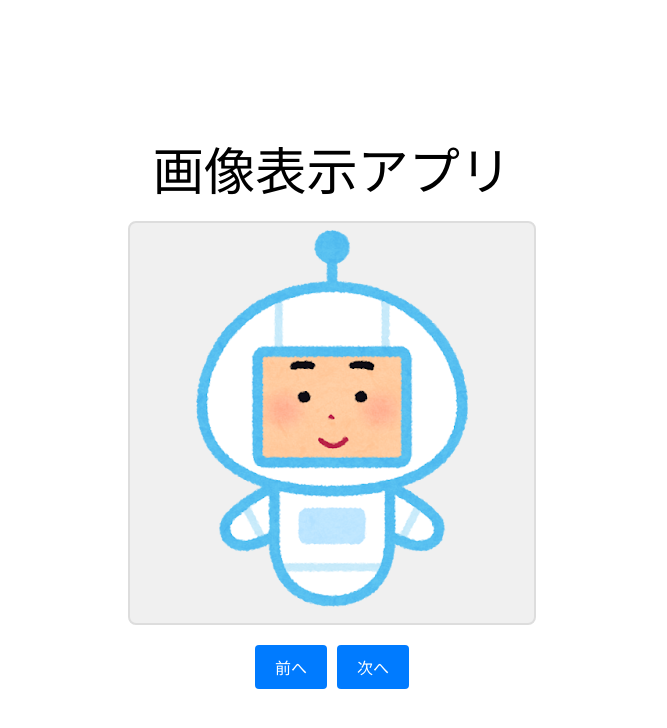
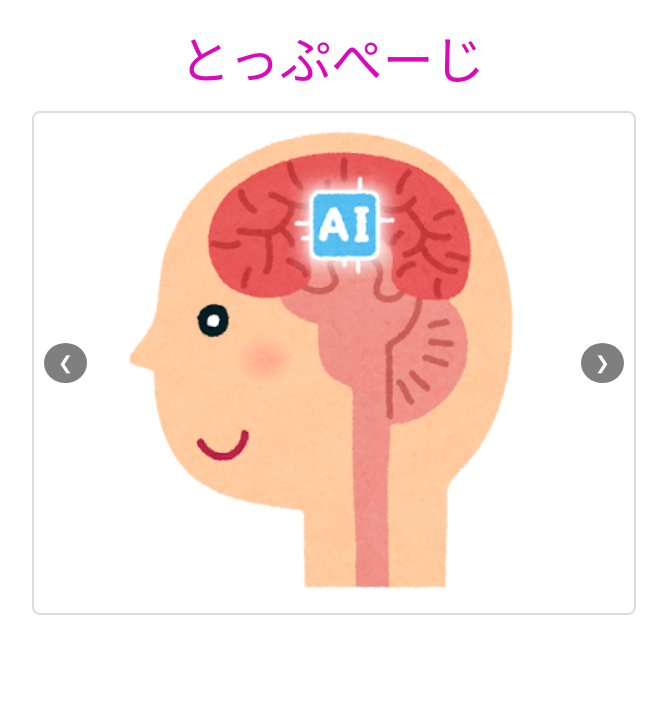
Before and after one commit to sky-ks-sky-210/my-mock-app, a React (Vite) app: page / in a window 1280 px wide. Shown: the top 728 px of the page, without its empty margins (308-975 px from the left). Built offline with nearby package versions, Linux system fonts and the light colour scheme.

Commit message:
スライダを追加

```diff
--- a/src/App.css
+++ b/src/App.css
@@ -1,61 +1,75 @@
 body {
   margin: 0;
   padding: 0;
-  background-color: white; /* 背景色を白に設定 */
+  background-color: white;
   font-family: Arial, sans-serif;
   display: flex;
-  justify-content: center; /* 水平方向中央揃え */
-  align-items: center; /* 垂直方向中央揃え */
-  min-height: 100vh; /* 画面全体を埋める */
+  justify-content: center;
+  align-items: flex-start;
+  min-height: 100vh;
   box-sizing: border-box;
 }
 
 .App {
-  display: flex;
-  flex-direction: column;
-  align-items: center;
-  justify-content: center; /* コンテンツを中央揃え */
+  text-align: center;
+  width: 100%;
+  max-width: 600px;
+  margin-top: 20px; /* 上部に余白を確保 */
 }
 
 h1 {
-  color: black; /* h1の色を黒に設定 */
-  margin-bottom: 20px; /* ヘッダーと他要素の間にスペースを確保 */
+  color: rgb(219, 8, 188);
+  margin-bottom: 20px;
+}
+
+.image-slider {
+  position: relative;
+  overflow: hidden;
+  width: 100%;
+  height: 500px;
+  border: 2px solid #ddd;
+  border-radius: 8px;
 }
 
 .image-container {
+  display: flex;
   width: 100%;
-  max-width: 600px;
-  height: 400px; /* 高さを固定 */
-  display: flex;
-  justify-content: center; /* 水平方向中央揃え */
-  align-items: center; /* 垂直方向中央揃え */
-  background-color: #f0f0f0;
-  border: 2px solid #ddd;
-  border-radius: 8px;
-  margin-bottom: 20px;
+  height: 100%;
 }
 
 .displayed-image {
-  max-width: 100%;
-  max-height: 100%; /* 画像がエリア内に収まるように調整 */
-  object-fit: contain; /* 画像をエリアに収める */
+  flex-shrink: 0;
+  width: 100%;
+  height: 100%;
+  object-fit: contain;
 }
 
-.controls {
+.slider-button {
+  position: absolute;
+  top: 50%;
+  transform: translateY(-50%);
+  background-color: rgba(0, 0, 0, 0.5); /* 半透明の背景 */
+  color: white;
+  border: none;
+  border-radius: 50%;
+  width: 40px;
+  height: 40px;
+  font-size: 18px;
   display: flex;
-  gap: 10px;
+  align-items: center;
+  justify-content: center;
+  cursor: pointer;
+  z-index: 10;
 }
 
-button {
-  padding: 10px 20px;
-  background-color: #007bff;
-  color: white;
-  border: none;
-  border-radius: 4px;
-  cursor: pointer;
-  font-size: 16px;
+.slider-button.left {
+  left: 10px;
 }
 
-button:hover {
-  background-color: #0056b3;
+.slider-button.right {
+  right: 10px;
 }
+
+.slider-button:hover {
+  background-color: rgba(0, 0, 0, 0.7);
+}
--- a/src/App.tsx
+++ b/src/App.tsx
@@ -9,34 +9,51 @@ function App() {
   ];
 
   const [currentIndex, setCurrentIndex] = useState(0);
+  const [transition, setTransition] = useState(true); // アニメーション制御
 
   const nextImage = () => {
+    setTransition(true);
     setCurrentIndex((currentIndex + 1) % images.length);
   };
 
   const prevImage = () => {
+    setTransition(true);
     setCurrentIndex((currentIndex - 1 + images.length) % images.length);
   };
 
-  // 一定時間ごとに画像を切り替える
   useEffect(() => {
-    const interval = setInterval(nextImage, 3000); // 3秒ごとに切り替え
-    return () => clearInterval(interval); // クリーンアップ
-  }, [currentIndex]); // currentIndexを依存関係に追加
+    const interval = setInterval(() => {
+      nextImage();
+    }, 3000); // 3秒ごとに切り替え
+    return () => clearInterval(interval);
+  }, [currentIndex]);
 
   return (
     <div className="App">
-      <h1>画像表示アプリ</h1>
-      <div className="image-container">
-        <img
-          src={images[currentIndex]}
-          alt={`Image ${currentIndex + 1}`}
-          className="displayed-image"
-        />
-      </div>
-      <div className="controls">
-        <button onClick={prevImage}>前へ</button>
-        <button onClick={nextImage}>次へ</button>
+      <h1>とっぷぺーじ</h1>
+      <div className="image-slider">
+        <div
+          className={`image-container ${transition ? 'slide' : ''}`}
+          style={{
+            transform: `translateX(-${currentIndex * 100}%)`,
+            transition: transition ? 'transform 0.5s ease-in-out' : 'none',
+          }}
+        >
+          {images.map((image, index) => (
+            <img
+              key={index}
+              src={image}
+              alt={`Image ${index + 1}`}
+              className="displayed-image"
+            />
+          ))}
+        </div>
+        <button className="slider-button left" onClick={prevImage}>
+          &#10094;
+        </button>
+        <button className="slider-button right" onClick={nextImage}>
+          &#10095;
+        </button>
       </div>
     </div>
   );
```
